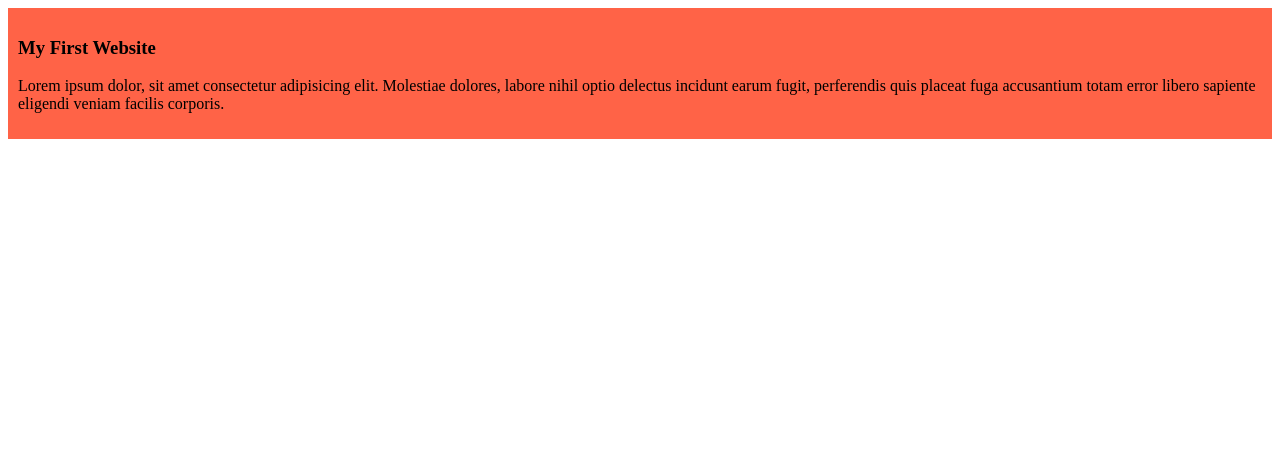
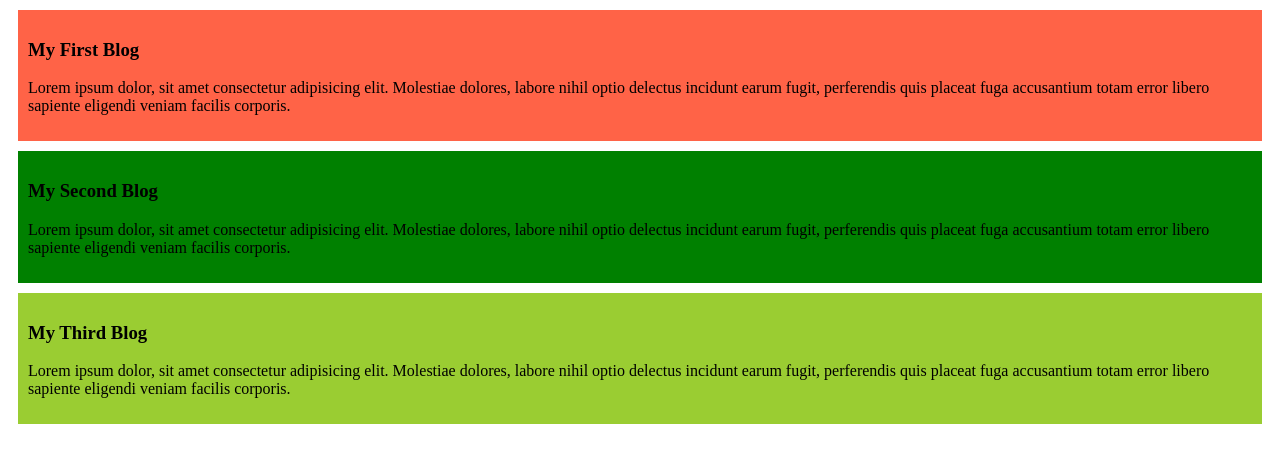
Before and after one commit to RH-Rimon/My-Simple-Website, a plain HTML site: page index.html in a window 1280 px wide. Drawn offline with Linux system fonts and the light colour scheme.

Commit message:
third commit

```diff
--- a/blog.css
+++ b/blog.css
@@ -1,5 +1,20 @@
 div{
 
+    padding: 10px;
+    margin: 10px;
+}
+
+.first {
+
     background-color: tomato;
-    padding: 10px;
 }
+
+.second{
+
+    background-color: green;
+}
+
+.third{
+
+    background-color: yellowgreen;
+}
--- a/index.html
+++ b/index.html
@@ -7,8 +7,20 @@
     <link rel="stylesheet" href="blog.css">
 </head>
 <body>
-    <div>
-        <h3>My First Website</h3>
+    <div class="first">
+        <h3>My First Blog</h3>
+        <p>Lorem ipsum dolor, sit amet consectetur adipisicing elit. Molestiae dolores,
+        labore nihil optio delectus incidunt earum fugit, perferendis quis placeat
+     fuga accusantium totam error libero sapiente eligendi veniam facilis corporis.</p>
+    </div>
+    <div class="second">
+        <h3>My Second Blog</h3>
+        <p>Lorem ipsum dolor, sit amet consectetur adipisicing elit. Molestiae dolores,
+        labore nihil optio delectus incidunt earum fugit, perferendis quis placeat
+     fuga accusantium totam error libero sapiente eligendi veniam facilis corporis.</p>
+    </div>
+    <div class="third">
+        <h3>My Third Blog</h3>
         <p>Lorem ipsum dolor, sit amet consectetur adipisicing elit. Molestiae dolores,
         labore nihil optio delectus incidunt earum fugit, perferendis quis placeat
      fuga accusantium totam error libero sapiente eligendi veniam facilis corporis.</p>
```
